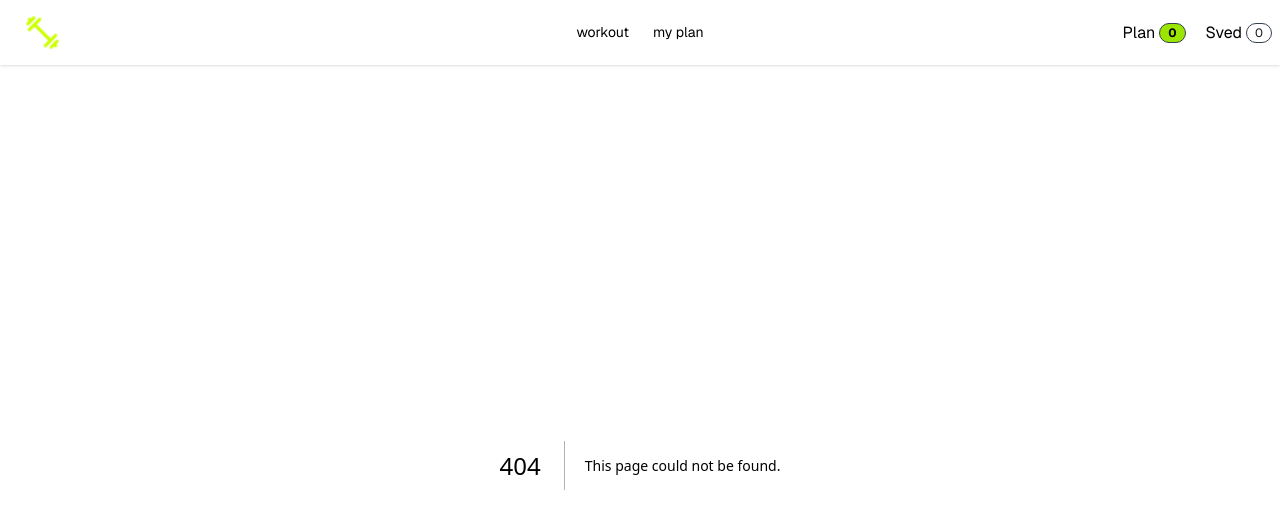
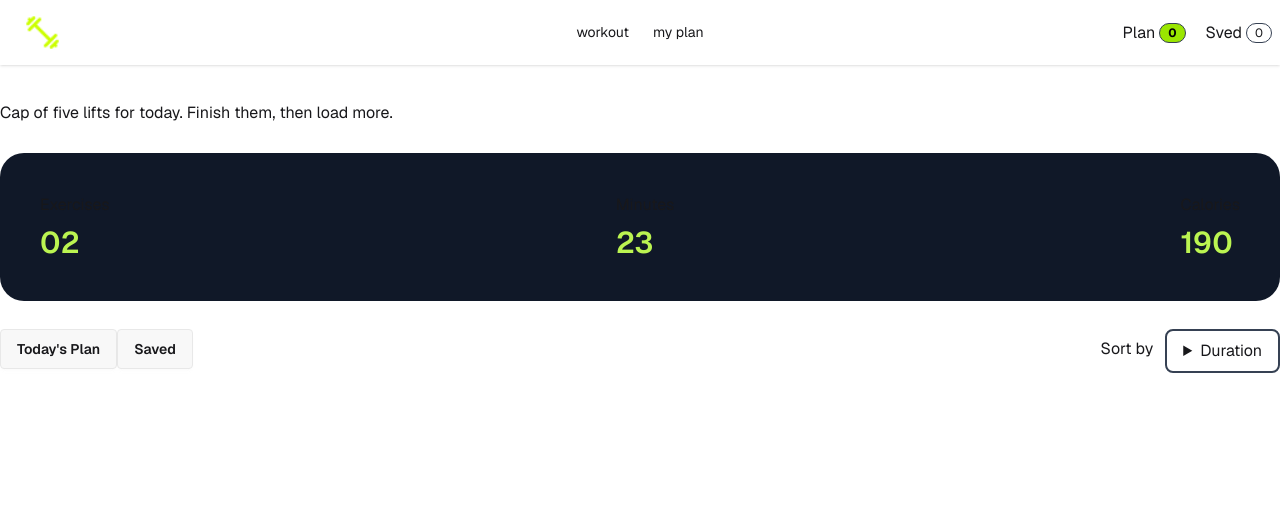
Before and after one commit to HR-Rana/PH-assignment06-fit-log, a Next.js app in the folder fit-log-app/: page /my-plan in a window 1280 px wide. Before the commit this address had no page. Shown: the top 528 px of the page. Built offline with nearby package versions, Linux system fonts and the light colour scheme.

Commit message:
details page done

```diff
--- a/fit-log-app/app/components/nav/NavBar.tsx
+++ b/fit-log-app/app/components/nav/NavBar.tsx
@@ -15,7 +15,7 @@ export default function NavBar() {
         },
         {
             name: "my plan",
-            path: "my-Plan"
+            path: "/my-plan"
         }
     ]
 
--- a/fit-log-app/app/fit-log/[id]/page.tsx
+++ b/fit-log-app/app/fit-log/[id]/page.tsx
@@ -46,7 +46,7 @@ export default async function FitlogDetailsPage({ params }: ParamsProms) {
                                 [&>li]:border-gray-800
                                 [&>li]:px-10
                                 [&>li]:uppercase
-                                [&>li]'>
+                                [&>li]n [&>li:last-child]:border-0'>
                                 <li className=''><span>Equipment</span> <span>{details.equipment}</span></li>
                                 <li className=''><span>Difficulty </span> <span>{details.difficulty}</span></li>
                                 <li className=''><span>duration </span> <span>{details.duration}</span></li>
@@ -58,7 +58,7 @@ export default async function FitlogDetailsPage({ params }: ParamsProms) {
                             </ul>
                         </div>
                         <h5 className='uppercase font-bold mb-3'>Instructions :</h5>
-                        <ul className='leading-10 text-gray-400 pl-3 pt-2'>
+                        <ul className='leading-8 text-gray-400 pl-3 pt-2'>
                             {
                                 details.instructions.map((data: string[], i: number) => {
                                     return (
@@ -68,7 +68,7 @@ export default async function FitlogDetailsPage({ params }: ParamsProms) {
                             }
                         </ul>
                     </div>
-                    <div className="buttons flex gap-5 pt-15 [&>div>button]:rounded-xl w-3xl">
+                    <div className="buttons flex gap-5 pt-10 [&>div>button]:rounded-xl w-3xl">
                         <AddTodaysPlan />
                         <SaveforLater />
                     </div>
--- /dev/null
+++ b/fit-log-app/app/my-plan/page.tsx
@@ -0,0 +1,41 @@
+import React from 'react'
+
+export default function MyPlanPage() {
+    return (
+        <div className='container mx-auto'>
+            <div className="title">
+                <h3 className='text-3xl text-white uppercase '>MY PLAN</h3>
+                <p>Cap of five lifts for today. Finish them, then load more.</p>
+            </div>
+            <div className="plan-heading [&>div>h4]:text-lime-300 [&>div>h4]:text-3xl [&>div>h4]:font-semibold [&>div>h4]:mt-2  [&>h4]:p-1 flex justify-between my-7 bg-gray-900 py-10 rounded-3xl px-10">
+                <div className="">
+                    <p>Exercises</p>
+                    <h4 >02</h4>
+                </div>
+                <div>
+                    <p>Minutes</p>
+                    <h4 >23</h4>
+                </div>
+                <div>
+                    <p>Calories</p>
+                    <h4 >190</h4>
+                </div>
+            </div>
+            <div className="plan-teb-bar flex justify-between">
+                <div className="left-tabs">
+                    <button className='btn'>Today's Plan</button>
+                    <button className='btn'>Saved</button>
+                </div>
+                <div className="right-site-sorting flex gap-3 ">
+                    <p className='mt-2'>Sort by</p>
+                    <details className='[&>option]:my-2 '>
+                        <summary className='px-4 py-2 border-2 border-gray-700 rounded-lg '>Duration</summary>
+                        <option className="cursor-pointer py-2" value="">Minutes</option>
+                        <option className="cursor-pointer py-2" value="">Chalories</option>
+                        <option className="cursor-pointer py-2" value="">Rating</option>
+                    </details>
+                </div>
+            </div>
+        </div>
+    )
+}
```
